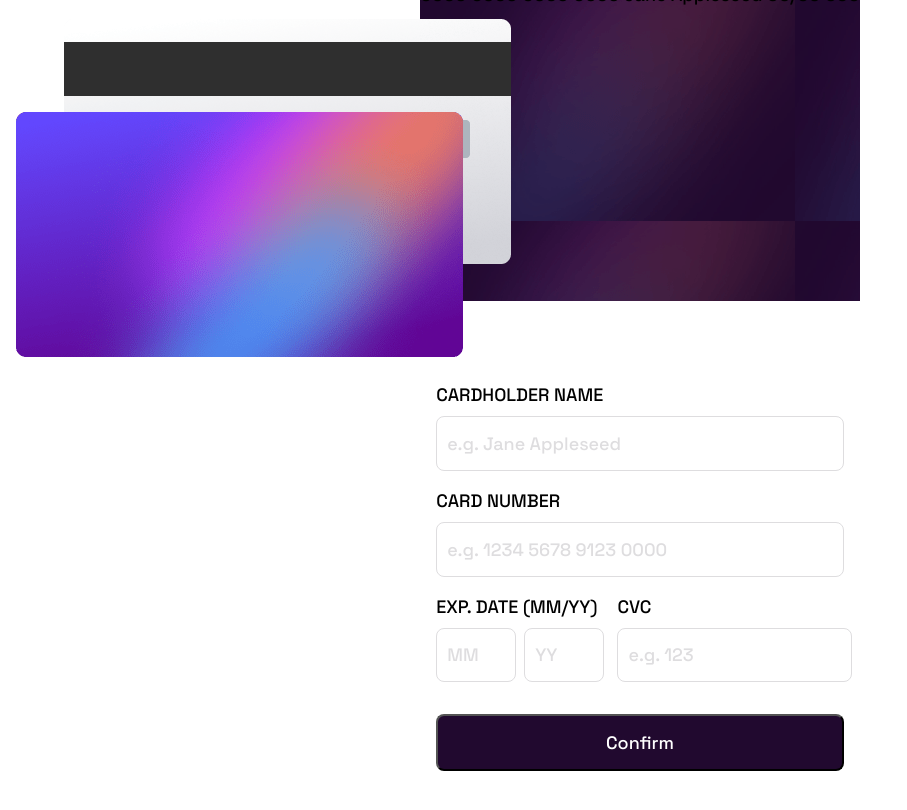
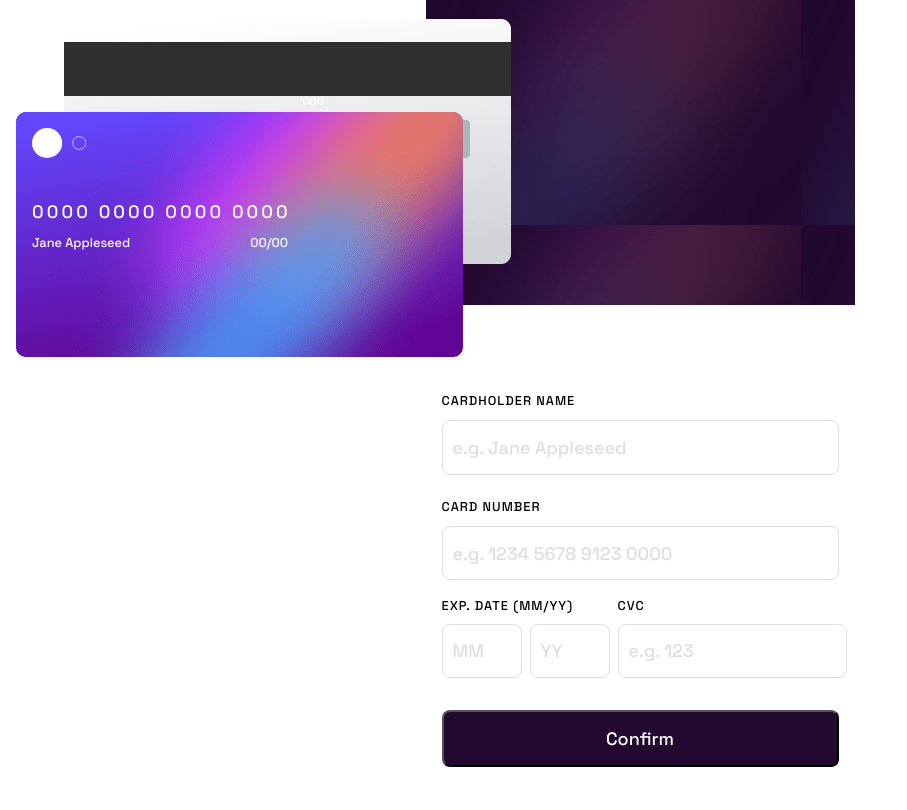
Before and after one commit to sclingan/interactive-card-details, a React (Vite) app: page / in a window 1280 px wide. Shown: the top 810 px of the page, without its empty margins (0-907 px from the left). Built offline with nearby package versions, Linux system fonts and the light colour scheme.

Commit message:
Adjusting card layout and font-sizes

```diff
--- a/src/App.css
+++ b/src/App.css
@@ -11,6 +11,10 @@
     --font-size: 1.125rem;
     --fw: 500;
 }
+
+/* TODO:
+     fix input alignment
+*/
 
 body {
     display: flex;
@@ -28,6 +32,7 @@ main {
 
 header {
     background-color: var(--linear);
+    color: var(--white);
     background-image: url('../public/images/bg-main-mobile.png');
     min-height: 20rem; /* check and fix this */
 }
@@ -46,6 +51,40 @@ header {
     left: 1rem;
 }
 
+.card-logo {
+    max-width: 20%;
+    padding-bottom: 2.5rem;
+}
+
+.cvc-icon {
+    position: absolute;
+    top: 5.8rem;
+    left: 18.9rem;
+    font-size: 0.7rem;
+}
+
+.card-info {
+    position: absolute;
+    top: 8rem;
+    left: 2rem;
+    min-width: 17rem;
+}
+
+.card-number {
+    padding-top: 0;
+    margin-bottom: 0.5rem;
+    letter-spacing: 0.195rem;
+    text-align: justify;
+}
+
+.card-user {
+    display: flex;
+    flex-direction: row;
+    justify-content: space-between;
+    font-size: 0.8rem;
+    padding-right: 1rem;
+}
+
 section {
     padding-block: 2rem;
     padding-inline: 1rem;
@@ -58,6 +97,8 @@ form {
 label {
     text-transform: uppercase;
     margin-bottom: 0.8rem;
+    font-size: 0.8rem;
+    letter-spacing: 1px;
 }
 
 input {
--- a/src/header.tsx
+++ b/src/header.tsx
@@ -1,5 +1,6 @@
 import cardBack from '../public/images/bg-card-back.png'
 import cardFront from '../public/images/bg-card-front.png'
+import cardLogo from '../public/images/card-logo.svg'
 
 
 function Header() {
@@ -8,12 +9,17 @@ function Header() {
     <header>
         <img src={cardBack} alt="" className='card-back'></img>
         <img src={cardFront} alt="" className='card-front'></img>
-         0000 0000 0000 0000
-         Jane Appleseed
-         00/00
+        <div className='card-info'>
+          <img src={cardLogo} alt="" className='card-logo'></img>
+           <p className='card-number'>0000 0000 0000 0000</p>
+           <div className='card-user'>
+             <p>Jane Appleseed</p>
+             <p>00/00</p>
+           </div>
+         </div>
 
 
-         000
+         <p className='cvc-icon'>000</p>
     </header>
   )
 }
--- a/vite.config.ts
+++ b/vite.config.ts
@@ -4,5 +4,5 @@ import react from '@vitejs/plugin-react-swc'
 // https://vitejs.dev/config/
 export default defineConfig({
   plugins: [react()],
-  base: 'interactive-card-details'
+  base: '/interactive-card-details'
 })
```
